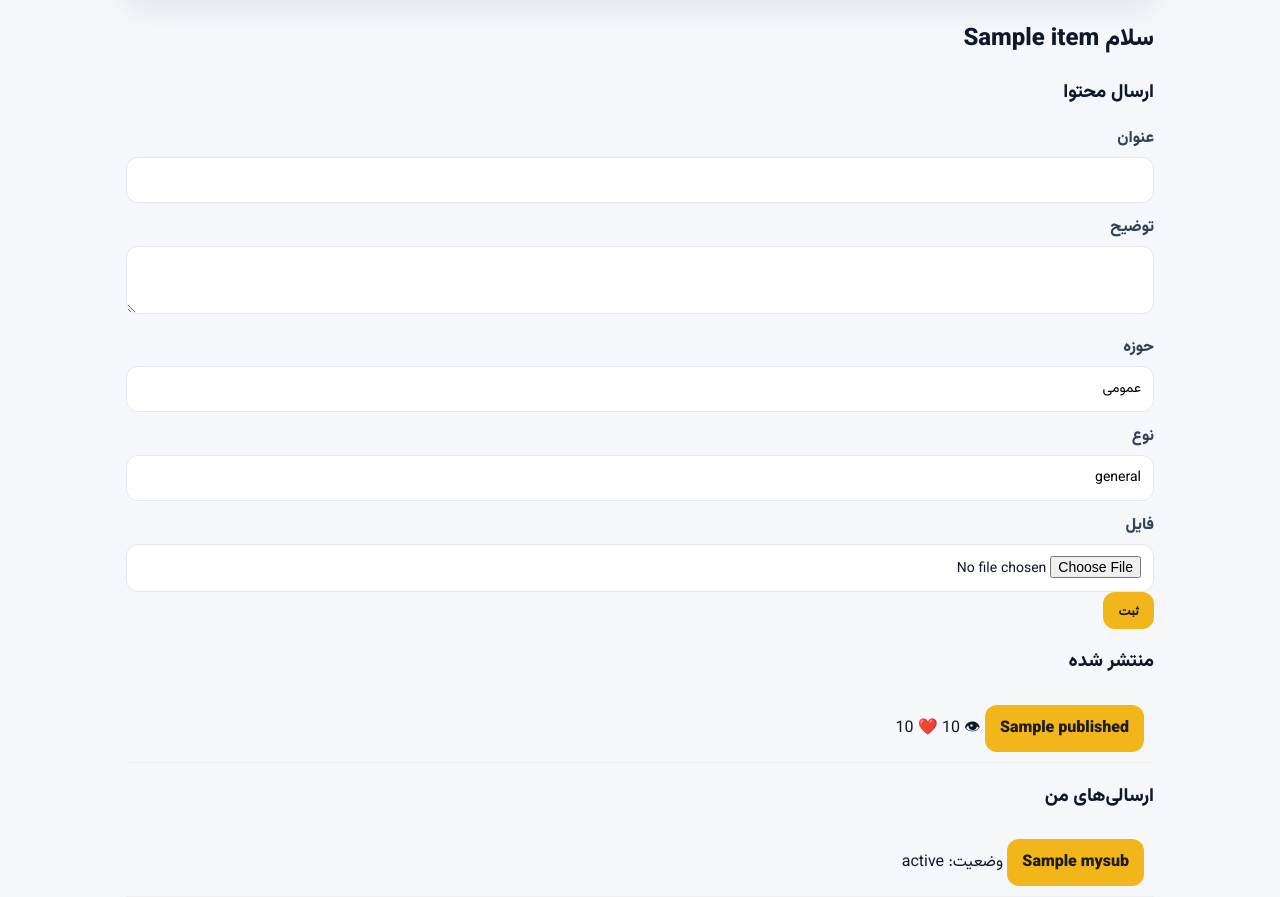
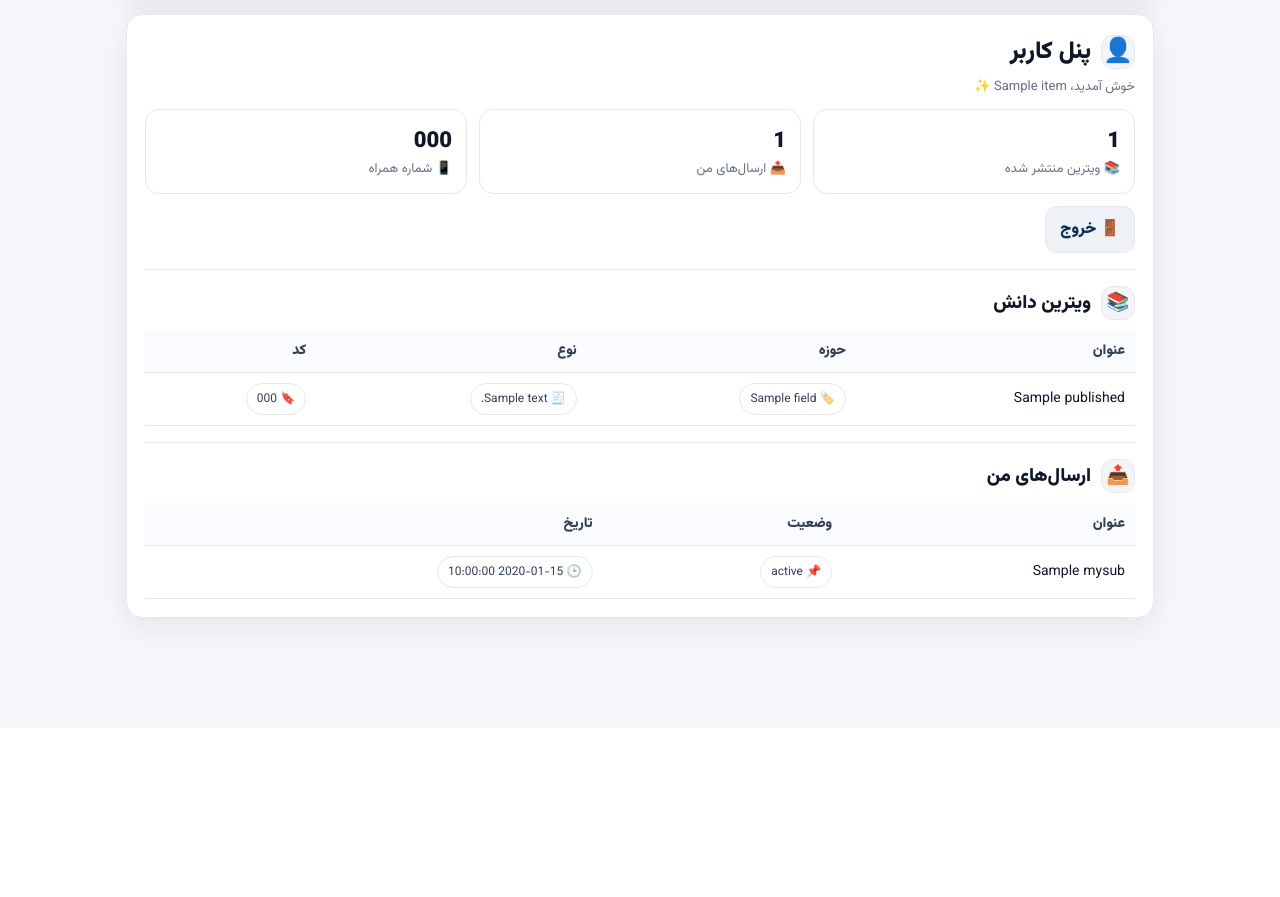
Before and after one commit to hadibagherian4-sudo/nexa-ashora, a FastAPI app: template app/templates/home_user.html in a window 1280 px wide. Shown: the part 94-991 px from the top of the page. After the commit the page ends 734 px from the top, so only its background shows below. Run offline with FastAPI, Linux system fonts and the light colour scheme; the template is opened without the code that fills it: most values are stand-ins (such as "Sample title", 1, 10 or a date in 2020).

Commit message:
Update home_user.html

```diff
--- a/app/templates/home_user.html
+++ b/app/templates/home_user.html
@@ -1,40 +1,58 @@
 {% extends "base.html" %}
 {% block content %}
-<div class="panel">
-  <h2>سلام {{ s.name }}</h2>
+<div class="card">
+  <h2 class="h-title"><span class="icon">👤</span> پنل کاربر</h2>
+  <div class="muted">خوش آمدید، {{ s.name }} ✨</div>
 
-  <h3>ارسال محتوا</h3>
-  <form method="post" action="/content/submit" enctype="multipart/form-data" class="grid">
-    <div style="grid-column:1/-1"><label>عنوان</label><input name="title"></div>
-    <div style="grid-column:1/-1"><label>توضیح</label><textarea name="description"></textarea></div>
-    <div><label>حوزه</label><input name="field" value="عمومی"></div>
-    <div><label>نوع</label><input name="content_type" value="general"></div>
-    <div style="grid-column:1/-1"><label>فایل</label><input type="file" name="file"></div>
-    <div style="grid-column:1/-1"><button class="btn btn-primary">ثبت</button></div>
-  </form>
-</div>
+  <div class="kpi" style="margin-top:12px;">
+    <div class="box"><div class="num">{{ published|length }}</div><div class="lbl">📚 ویترین منتشر شده</div></div>
+    <div class="box"><div class="num">{{ mysubs|length }}</div><div class="lbl">📤 ارسال‌های من</div></div>
+    <div class="box"><div class="num">{{ s.phone }}</div><div class="lbl">📱 شماره همراه</div></div>
+  </div>
 
-<div class="panel">
-  <h3>منتشر شده</h3>
-  {% for it in published %}
-    <div style="padding:10px;border-bottom:1px solid #eee">
-      <a class="btn" href="/content/{{ it.id }}">{{ it.title }}</a>
-      <span> 👁 {{ it.views }} ❤️ {{ it.likes }}</span>
-    </div>
+  <div class="actions">
+    <a class="btn secondary" href="/logout">🚪 خروج</a>
+  </div>
+
+  <div class="hr"></div>
+
+  <h3 class="h-title"><span class="icon">📚</span> ویترین دانش</h3>
+  {% if published %}
+    <table class="table">
+      <thead><tr><th>عنوان</th><th>حوزه</th><th>نوع</th><th>کد</th></tr></thead>
+      <tbody>
+      {% for x in published %}
+        <tr>
+          <td>{{ x.title }}</td>
+          <td><span class="pill">🏷️ {{ x.field }}</span></td>
+          <td><span class="pill">🧾 {{ x.content_type }}</span></td>
+          <td><span class="pill">🔖 {{ x.knowledge_code or "-" }}</span></td>
+        </tr>
+      {% endfor %}
+      </tbody>
+    </table>
   {% else %}
-    <p>چیزی نیست</p>
-  {% endfor %}
-</div>
+    <div class="muted">فعلاً محتوایی منتشر نشده است.</div>
+  {% endif %}
 
-<div class="panel">
-  <h3>ارسالی‌های من</h3>
-  {% for it in mysubs %}
-    <div style="padding:10px;border-bottom:1px solid #eee">
-      <a class="btn" href="/content/{{ it.id }}">{{ it.title }}</a>
-      <span> وضعیت: {{ it.status }}</span>
-    </div>
+  <div class="hr"></div>
+
+  <h3 class="h-title"><span class="icon">📤</span> ارسال‌های من</h3>
+  {% if mysubs %}
+    <table class="table">
+      <thead><tr><th>عنوان</th><th>وضعیت</th><th>تاریخ</th></tr></thead>
+      <tbody>
+      {% for x in mysubs %}
+        <tr>
+          <td>{{ x.title }}</td>
+          <td><span class="pill">📌 {{ x.status }}</span></td>
+          <td><span class="pill">🕒 {{ x.created_ts }}</span></td>
+        </tr>
+      {% endfor %}
+      </tbody>
+    </table>
   {% else %}
-    <p>هیچی</p>
-  {% endfor %}
+    <div class="muted">هنوز محتوایی ارسال نکرده‌اید.</div>
+  {% endif %}
 </div>
 {% endblock %}
```
